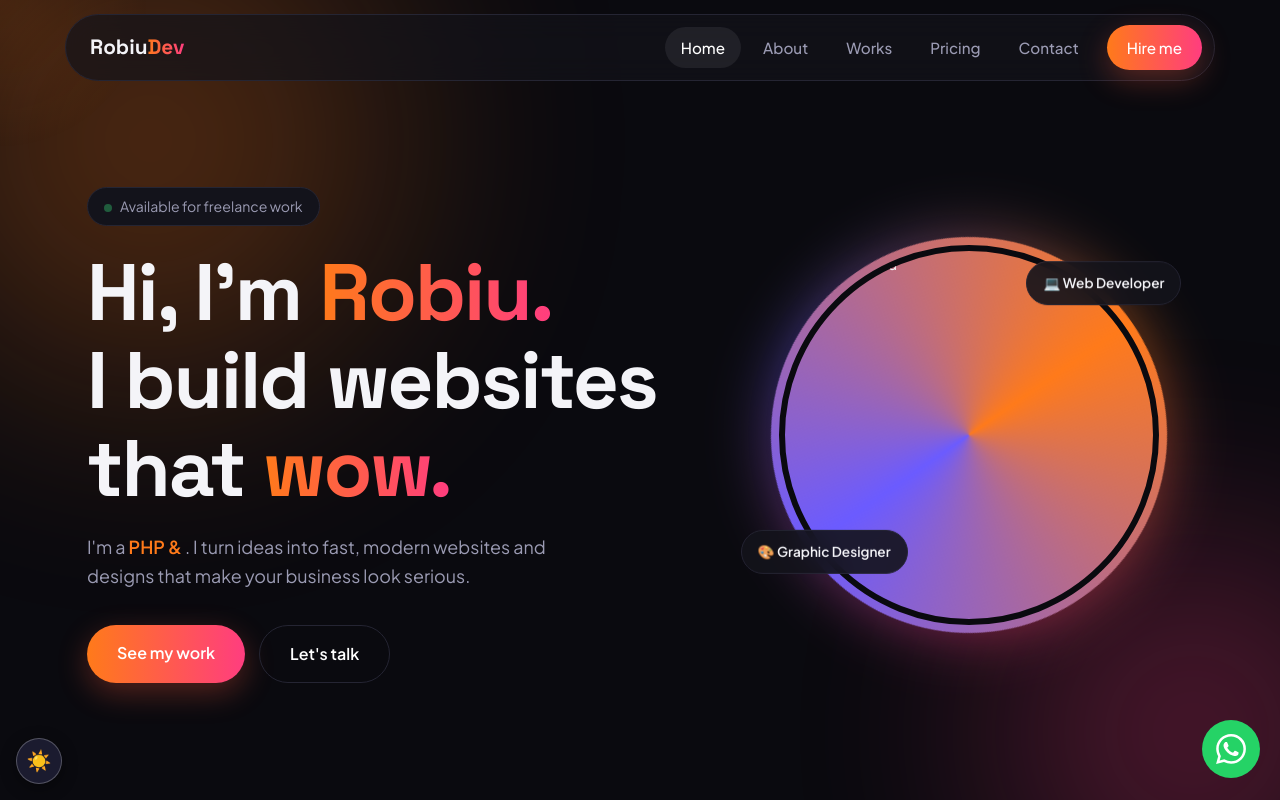
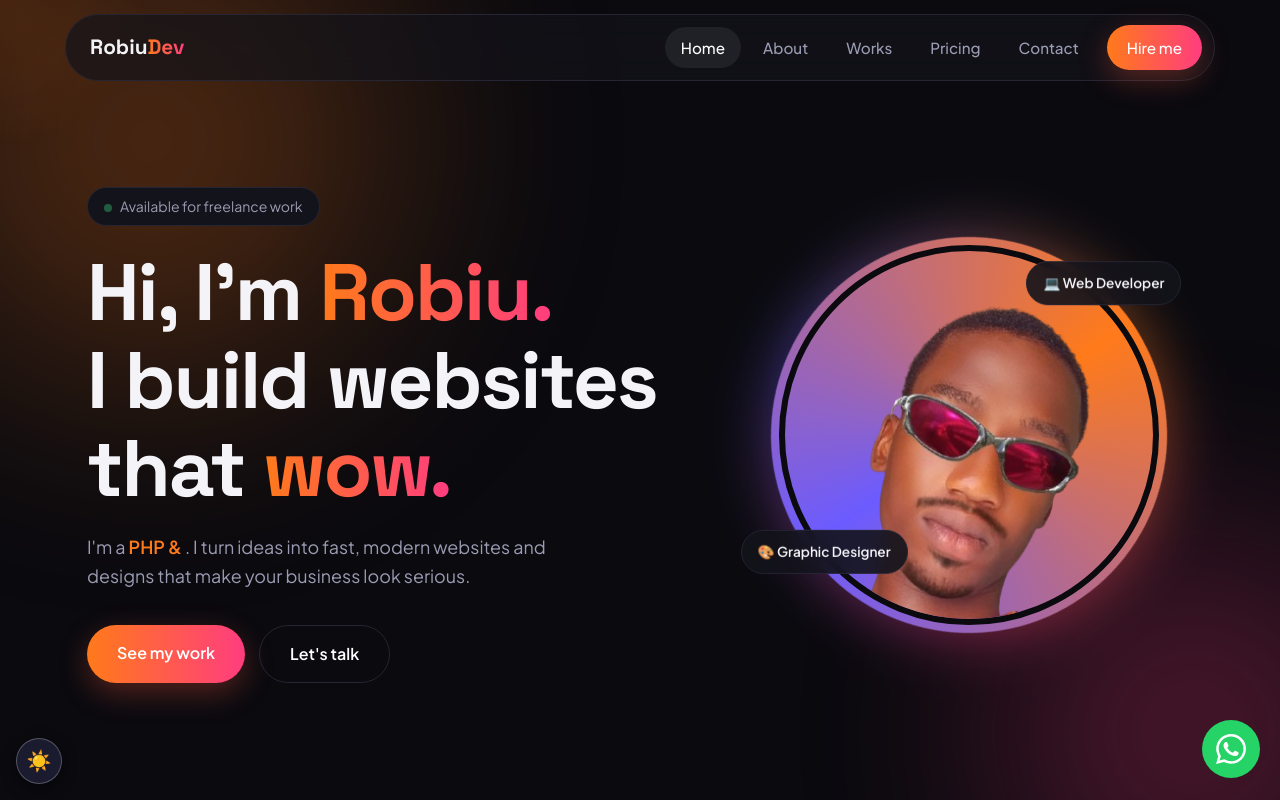
Before and after one commit to adeiterobiu247/RobiuDev.github.io, a plain HTML site: page index.html in a window 1280 px wide. Shown: the top 800 px of the page. Drawn offline with Linux system fonts and the light colour scheme.

Commit message:
Update index.html

```diff
--- a/index.html
+++ b/index.html
@@ -22,7 +22,7 @@
     </div>
   </div>
   <div class="photo">
-    <img src="./img/Snapchat-137060388-removebg-preview.png" alt="Adeite Robiu">
+    <img src="./Snapchat-137060388-removebg-preview.png" alt="Adeite Robiu">
     <span class="chip c1">💻 Web Developer</span>
     <span class="chip c2">🎨 Graphic Designer</span>
   </div>
```
